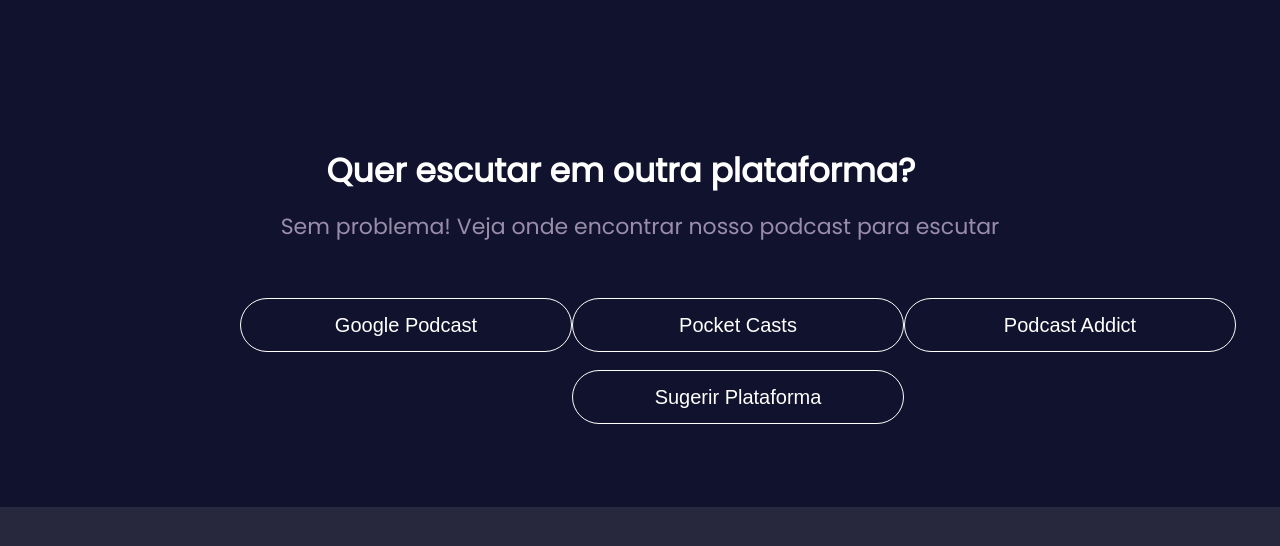
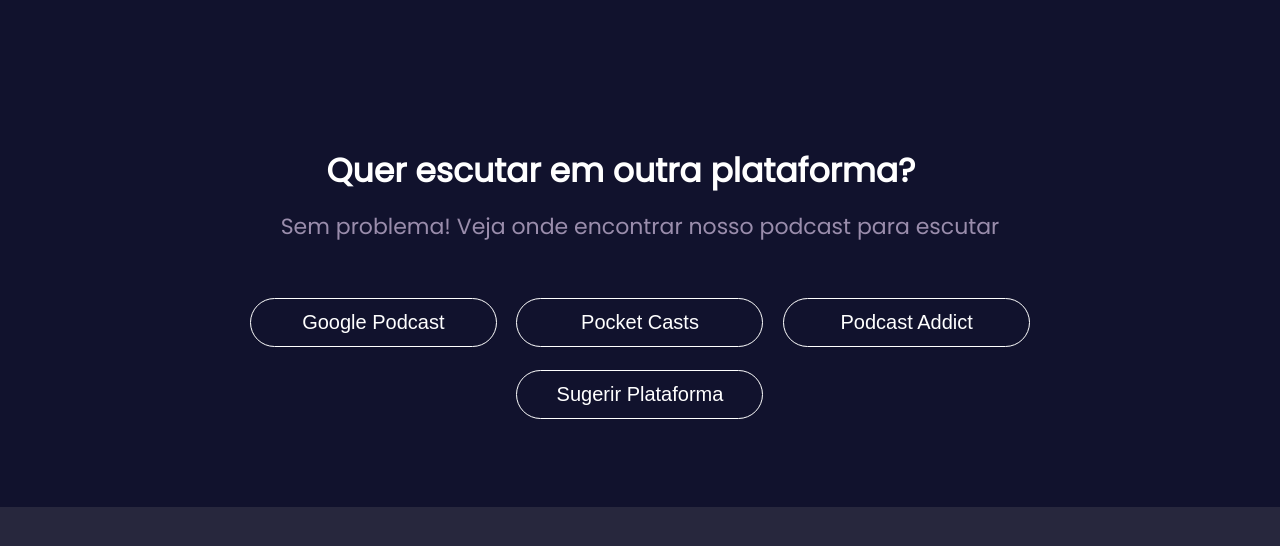
Before and after one commit to lucas-wyllame/hyper-beam, a Next.js app: page /podcasts/Post in a window 1280 px wide. Shown: the part 947-1493 px from the top of the page. Built offline with nearby package versions, Linux system fonts and the light colour scheme; no server answers.

Commit message:
fix(SpotifyAndOtherPlats): buttons ep style

```diff
--- a/src/components/AvailablePlats/index.js
+++ b/src/components/AvailablePlats/index.js
@@ -55,6 +55,8 @@ export default function AvailablePlats(props) {
         return (
           <PlatsButton
             key={index}
+            width="332px"
+            height="54px"
             href="https://bit.ly/3Qe9421"
             target="_blank"
             rel="noreferrer"
--- a/src/components/AvailablePlats/styles.js
+++ b/src/components/AvailablePlats/styles.js
@@ -66,8 +66,8 @@ export const Divider = styled.div`
 `;
 
 export const PlatsButton = styled.button`
-  width: 332px;
-  height: 54px;
+  width: ${(props) => props.width};
+  height: ${(props) => props.height};
   font-size: 2rem;
   color: #fff;
   background: none;
--- a/src/components/SpotifyAndOtherPlats/index.js
+++ b/src/components/SpotifyAndOtherPlats/index.js
@@ -1,9 +1,4 @@
-import {
-  Content,
-  IframeSpotify,
-  TextPlats,
-  OtherPlats,
-} from "./styles";
+import { Content, IframeSpotify, TextPlats, OtherPlats } from "./styles";
 import { Title, Desc } from "@styles/globalStyles";
 import { PlatsButton } from "../AvailablePlats/styles";
 import { buttons } from "./buttons";
@@ -34,6 +29,8 @@ export default function SpotifyAndOtherPlats(props) {
           {buttons.map((res, index) => {
             return (
               <PlatsButton
+                width="247px"
+                height="49px"
                 key={index}
                 href="https://bit.ly/3Qe9421"
                 target="_blank"
```
